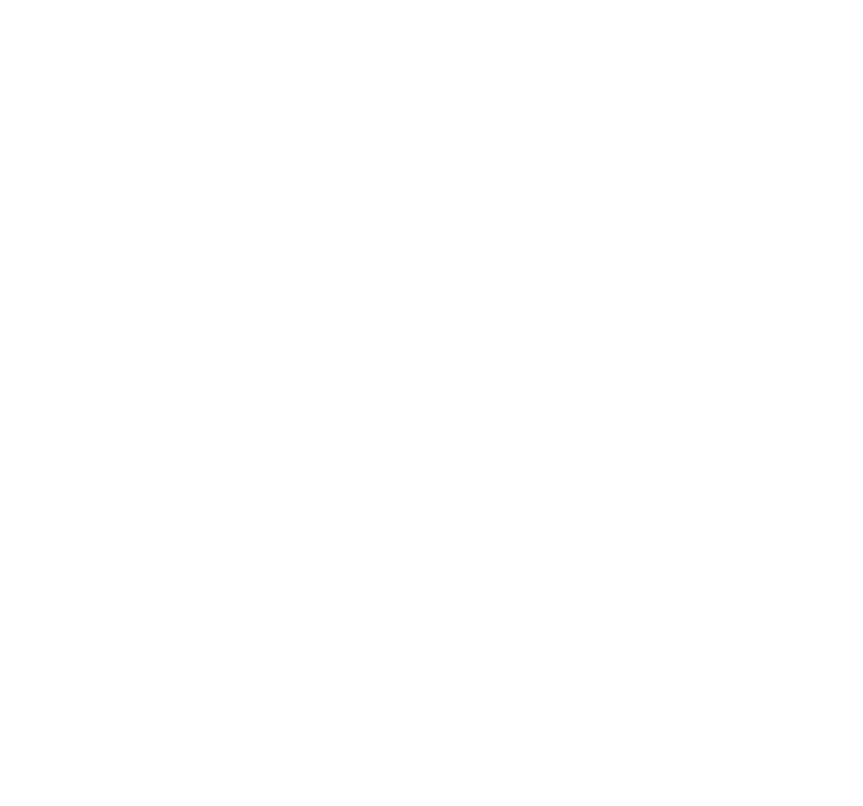
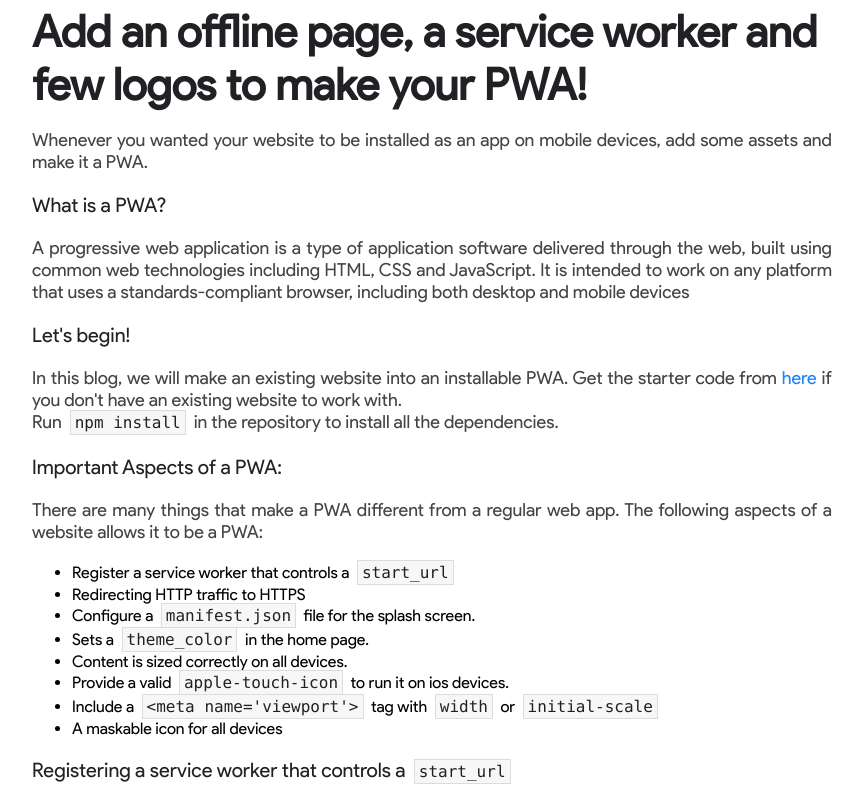
Before and after one commit to tharunoptimus/devblog, a Next.js app: page /blog/convert-your-site-into-a-pwa in a window 1280 px wide. Before the commit this address had no page. Shown: the part 480-1286 px from the top of the page, without its empty margins (208-1071 px from the left). Before the commit the page ends 800 px from the top, so only its background shows below. Built offline with nearby package versions, Linux system fonts and the light colour scheme.

Commit message:
Blog 3 Complete. I don't like this blog. but doing it anyways

```diff
--- /dev/null
+++ b/pages/blog/convert-your-site-into-a-pwa.js
@@ -0,0 +1,257 @@
+import Header from "../../components/Header";
+import Footer from "../../components/Footer";
+import Image from "next/image";
+import styles from "../../components/blogStyleOne.module.css";
+import BlogHeading from "../../components/BlogHeading";
+import CodeSnippet from "../../components/CodeSnippet";
+import BackToHome from "../../components/BackToHome";
+import Code from "../../components/Code";
+import Link from "next/link";
+
+function blog() {
+
+    let firstScript = `<script>
+if(location.protocol !== 'https:') {
+    let url = 'https://' + location.href.substring(location.protocol.length);
+    location.replace(url);
+}
+</script>`
+
+    let secondScript = `{
+    "short_name": "PWA",
+    "name": "PWA App Template",
+    "description": "Description of PWA",
+    "icons": [
+        {
+            "src": "manifestlogo.png",
+            "type": "image/png",
+            "sizes": "512x512",
+            "purpose": "any maskable"
+        }
+    ],
+    "start_url": "/",
+    "background_color": "#3367D6",
+    "display": "standalone",
+    "theme_color": "#3367D6"
+}`
+
+
+	return (
+		<div className="blogBody">
+			<Header title={"Developing a Service Worker"} />
+			<div className={styles.mainImageContainer}>
+				<Image
+					src="/images/blogs/convert-to-pwa/pwa.png"
+					height="400"
+					width="600"
+				/>
+			</div>
+			<div className={styles.mainContent}>
+				<BlogHeading
+					heading={
+						"Add an offline page, a service worker and few logos to make your PWA!"
+					}
+				/>
+
+				<p className={styles.mainContentDescription}>
+					Whenever you wanted your website to be installed as an app
+					on mobile devices, add some assets and make it a PWA.
+				</p>
+
+				<p className={styles.mainContentDescriptionSubHeading}>
+					What is a PWA?
+				</p>
+
+				<p className={styles.mainContentDescription}>
+					A progressive web application is a type of application
+					software delivered through the web, built using common web
+					technologies including HTML, CSS and JavaScript. It is
+					intended to work on any platform that uses a
+					standards-compliant browser, including both desktop and
+					mobile devices
+				</p>
+
+				<p className={styles.mainContentDescriptionSubHeading}>
+					Let's begin!
+				</p>
+
+				<p className={styles.mainContentDescription}>
+					In this blog, we will make an existing website into an
+					installable PWA. Get the starter code from{" "}
+					<a
+                        className="github"
+						rel="noopener noreferrer"
+						href="https://github.com/tharunoptimus-pd/pwa-starter.git"
+					>
+						here
+					</a>{" "}
+					if you don't have an existing website to work with. <br></br>
+                    Run <Code>npm install</Code> in the repository to install all the dependencies.
+				</p>
+
+				<p className={styles.mainContentDescriptionSubHeading}>
+					Important Aspects of a PWA:
+				</p>
+
+				<p className={styles.mainContentDescription}>
+					There are many things that make a PWA different from a regular web app. The following aspects of a website allows it to be a PWA:
+				</p>
+
+				<ul>
+					<li>
+						Register a service worker that controls a <Code>start_url</Code>
+					</li>
+					<li>
+						Redirecting HTTP traffic to HTTPS
+					</li>
+					<li>
+						Configure a <Code>manifest.json</Code> file for the splash screen.
+					</li>
+					<li>
+						Sets a <Code>theme_color</Code> in the home page.
+					</li>
+					<li>
+						Content is sized correctly on all devices.
+					</li>
+					<li>
+						Provide a valid <Code>apple-touch-icon</Code> to run it on ios devices.
+					</li>
+					<li>
+						Include a <Code>{"<meta name='viewport'>"}</Code> tag with <Code>width</Code> or <Code>initial-scale</Code>
+					</li>
+					<li>
+						A maskable icon for all devices
+					</li>
+				</ul>
+
+				<p className={styles.mainContentDescriptionSubHeading}>
+					Registering a service worker that controls a <Code>start_url</Code>
+				</p>
+
+                <p className={styles.mainContentDescriptionSubHeading}>
+					What is a manifest.json?
+				</p>
+
+				<p className={styles.mainContentDescription}>
+                    The manifest. json is a simple JSON file in your website that tells the browser about your website on user's mobile device or desktop. That controls the <Code>start_url</Code>, the splash screen and the icons.
+				</p>
+
+
+
+
+				<p className={styles.mainContentDescriptionSubHeading}>
+                    Redirecting HTTP traffic to HTTPS
+				</p>
+
+				<p className={styles.mainContentDescription}>
+					The redirecting from HTTP to HTTPS can be done at both the server and the client side. While server side might not be easily done, it is quite simple to do it on the client side.
+                    Simply adding the few lines of script below in the home page will redirect all the traffic from HTTP to HTTPS. <br></br>
+                    In the home page,
+
+				</p>
+
+                <web-code>
+					<pre className={styles.preLanguage}>
+						<code className={styles.language}>
+							{firstScript}
+						</code>
+					</pre>
+				</web-code>
+
+                <p className={styles.mainContentDescription}>
+					When the above script gets executed, it will redirect all the traffic from HTTP to HTTPS.
+				</p>
+
+
+				<p className={styles.mainContentDescriptionSubHeading}>
+					Creating a <Code>manifest.json</Code> file:
+				</p>
+
+				<p className={styles.mainContentDescription}>
+					We will need to create a manifest.json file in the root of the website. The manifest.json file will tell the browser about the splash screen, the icons and the theme color. So, let us select the icon and the theme color and add them to the manifest.json file.
+                    Create a logo for your website and go to <a rel="noopener noreferrer" href="https://favicon.io/favicon-converter/">Favicon.io</a> to convert the icon to different sizes according to the needs of our PWA.  The theme color is the color that will appear on the notification bar of the PWA on devices where our PWA is installed.
+                    And the <Code>start_url</Code> will tell the browser where the starting page of the PWA is.
+                    Let's combine all the information we got from the Favicon.io and the <Code>start_url</Code> to the manifest.json file.
+				</p>
+
+                <web-code>
+					<pre className={styles.preLanguage}>
+						<code className={styles.language}>
+							{secondScript}
+						</code>
+					</pre>
+				</web-code>
+
+                <p className={styles.mainContentDescription}>
+					Let's break it down.
+                    <ul>
+                        <li>The <Code>short_name</Code> is the name of the app on the home screen of the device.</li>
+                        <li>The <Code>name</Code> is the name of the PWA </li>
+                        <li>The <Code>description</Code> is similar to the <Code>{"<meta name='description'>"}</Code> </li>
+                        <li>The <Code>icons</Code> array contains all the icons available from the download from favicon.io, a large icon with <Code>{'"purpose": "any masakble"'}</Code> is acceptable but giving more icons for the PWA enhances the display of the icon on different devices </li>
+                        <li>The <Code>start_url</Code> will tell the browser where the starting page of the PWA is and the app will show this page if the user opens the PWA from their home screen. </li>
+                        <li>The <Code>background_color</Code> will tell what color will be shown in the splash screen of the app while loading</li>
+                        <li>The <Code>display</Code> will tell how to display website in the browser. Options are fullscreen, minimul-ui, standalone, or browser. "standalone" will display as normal with statusbar and "fullscreen" will display in fullscreen. </li>
+                    </ul>
+				</p>
+
+                <p className={styles.mainContentDescriptionSubHeading}>
+					Add the meta description to viewport
+				</p>
+
+                <p className={styles.mainContentDescription}>
+                    Add the lines before the <Code>{"<title>"}</Code> tag in the head section of the html.
+                </p>
+
+                <web-code>
+					<pre className={styles.preLanguage}>
+						<code className={styles.language}>
+							{`<meta name="viewport" content="width=device-width, initial-scale=1.0">
+<link rel="apple-touch-icon" href="/apple-touch-icon.png">`}
+						</code>
+					</pre>
+				</web-code>
+
+                <p className={styles.mainContentDescription}>
+                    All this does it to make sure the content is displayed correctly on different view ports. And the apple-touch-icon will show the icon on ios devices. Although the logo from favicon.io is good, you might consider a logo of size <Code>180x180</Code> <br></br><br></br>
+                    And that is all, your website is now a PWA! The browser will look for all the vitals and important aspects and will prompt the user to install the PWA.
+                </p>
+
+
+
+
+
+
+
+
+
+
+				<p className={styles.mainContentDescription}>
+					The code for this example can be found at{" "}
+					<a
+						className="github"
+						aria-label="Link to the Source Code"
+						href="https://github.com/tharunoptimus-pd/pwa-starter.git"
+					>
+						Github
+					</a>
+				</p>
+
+				<BackToHome />
+			</div>
+
+			<Footer />
+
+			<style jsx>
+				{`
+					.github {
+						color: #0076ffe6;
+						text-decoration: none;
+					}
+				`}
+			</style>
+		</div>
+	);
+}
+
+export default blog;
--- a/pages/blog/develop-a-service-worker.js
+++ b/pages/blog/develop-a-service-worker.js
@@ -371,7 +371,7 @@
 					find it, it will return the offline page.
 				</p>
 
-				<p className={styles.mainContentDescription}>
+				<p className={styles.mainContentDescription} id="addToHtml">
 					Now, all we have to do is make the browser to find and
 					install the service worker. Since, the home page is{" "}
 					<Code>index.html</Code> we will make the install call there.{" "}
```
Also changed, not shown: pages/database.json (+8 -1 lines), components/index.html (deleted), public/images/blogs/convert-to-pwa/pwa.png (added), public/images/converToPWABlogImage.jpg (added).
